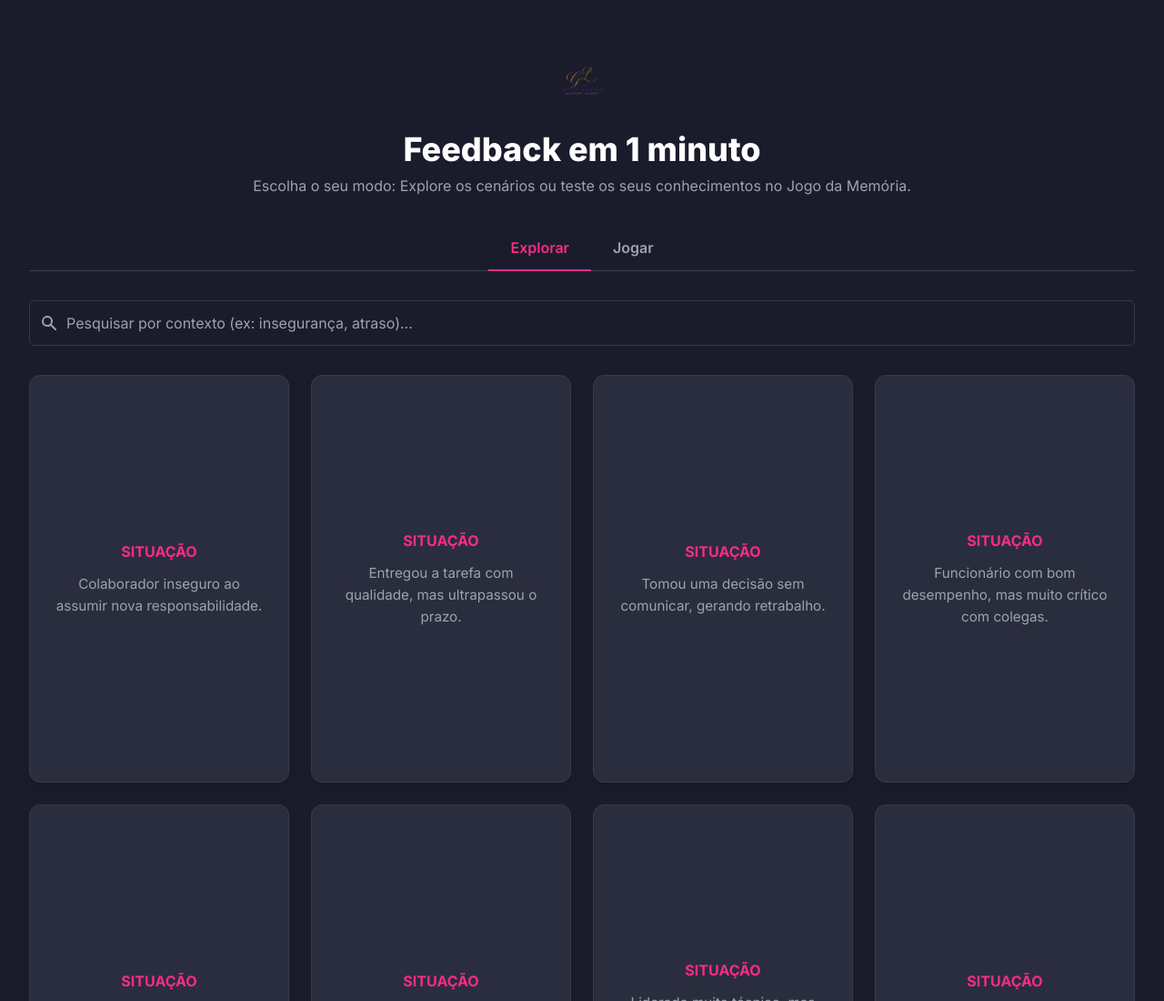
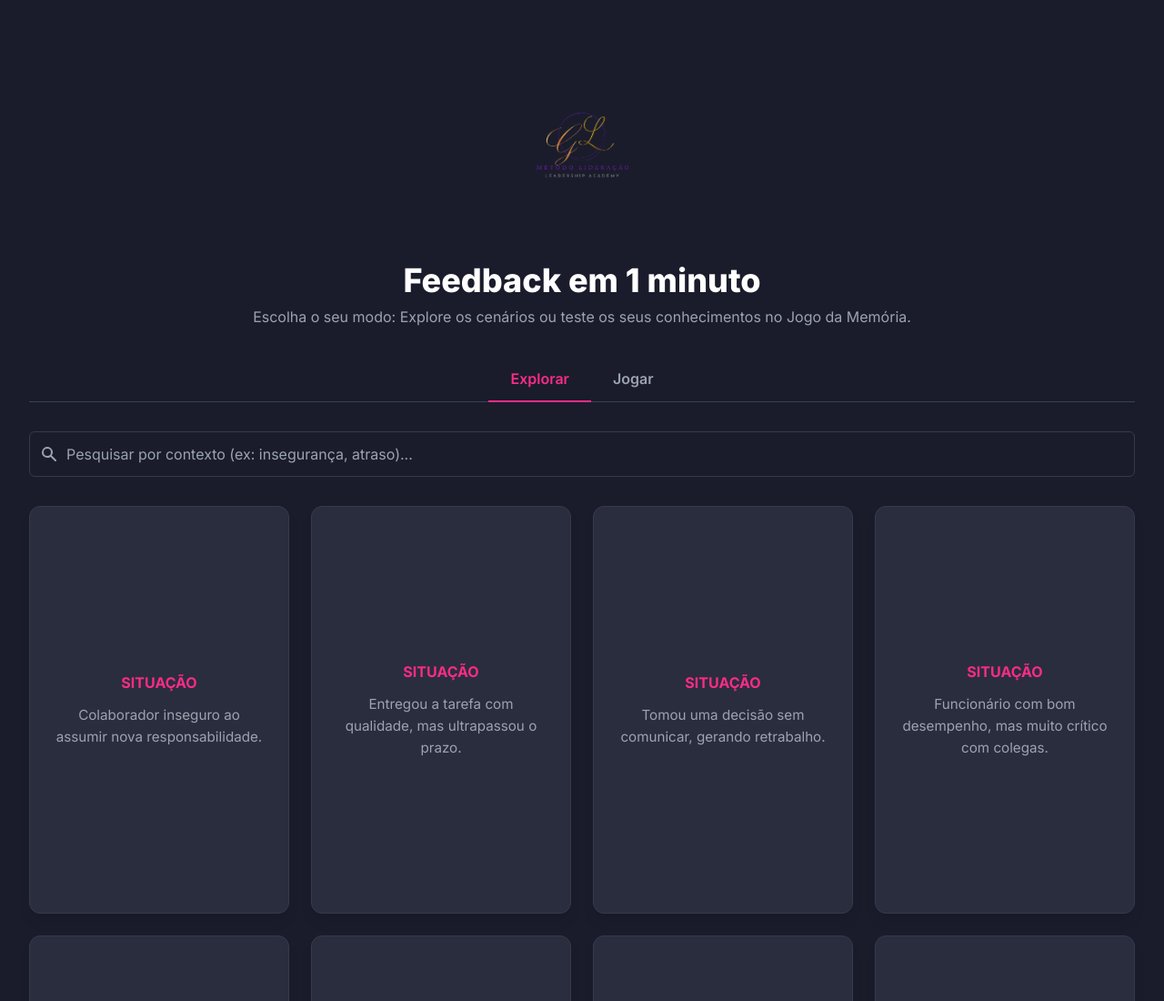
Before and after one commit to Lhuchy/Feedbackapp, a plain HTML site: page index.html in a window 1280 px wide. Shown: the top 1100 px of the page at 91% size. Drawn offline with nearby package versions, Linux system fonts and the light colour scheme.

Commit message:
Update index.html

```diff
--- a/index.html
+++ b/index.html
@@ -279,7 +279,7 @@
 <body class="p-4 sm:p-8">
 
     <div class="max-w-7xl mx-auto text-center mb-8">
-        <img src="logoGL.png" alt="Logo Método Lideração" class="h-28 mx-auto mb-4">
+        <img src="logoGL.png" alt="Logo Método Lideração" class="h-64 mx-auto mb-4">
         <h1 class="text-3xl sm:text-4xl font-extrabold text-white mb-2 -mt-4">Feedback em 1 minuto</h1>
         <p class="text-gray-400">Escolha o seu modo: Explore os cenários ou teste os seus conhecimentos no Jogo da Memória.</p>
     </div>
```
